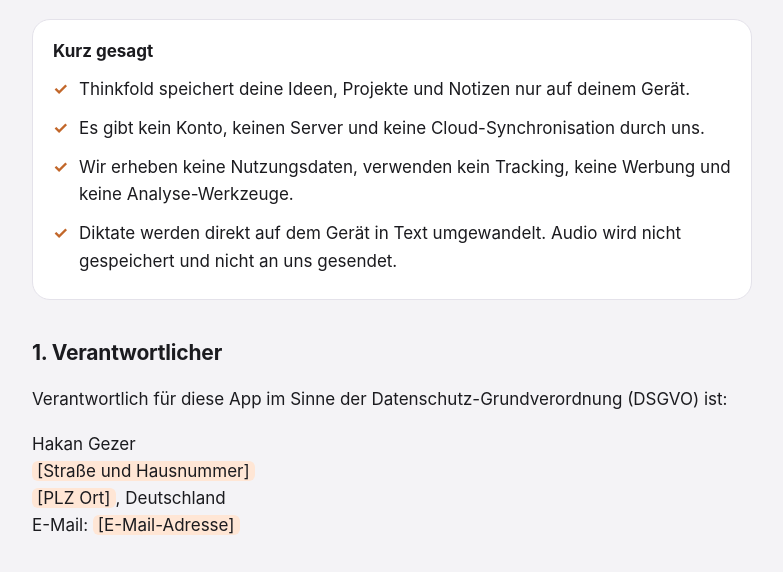
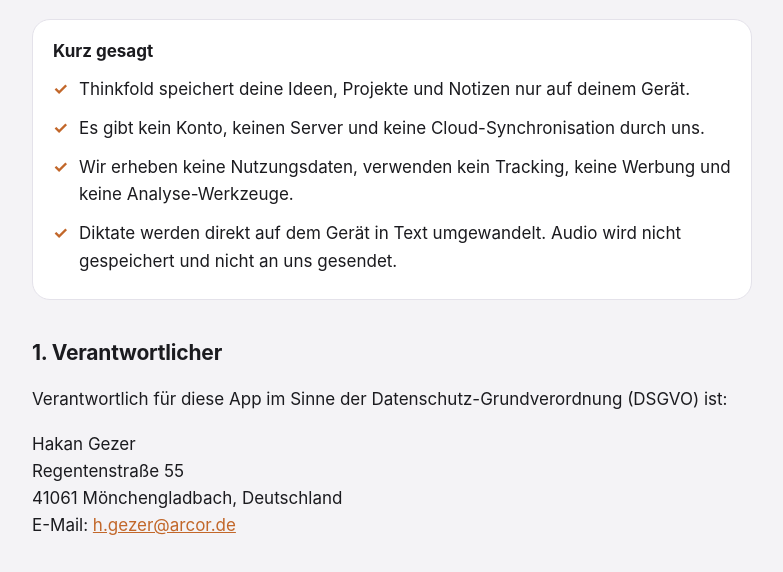
Before and after one commit to hakan-art/thinkfold-site, a plain HTML site: page datenschutz/index.html in a window 1280 px wide. Shown: the part 212-784 px from the top of the page, without its empty margins (248-1031 px from the left). Drawn offline with Linux system fonts and the light colour scheme.

Commit message:
Datenschutz: Anschrift und Kontakt-E-Mail eingetragen
Co-Authored-By: Claude Opus 5.5 <noreply@anthropic.com>

```diff
--- a/datenschutz/index.html
+++ b/datenschutz/index.html
@@ -65,9 +65,9 @@
     <h2>1. Verantwortlicher</h2>
     <p>Verantwortlich für diese App im Sinne der Datenschutz-Grundverordnung (DSGVO) ist:</p>
     <p>Hakan Gezer<br>
-       <span class="placeholder">[Straße und Hausnummer]</span><br>
-       <span class="placeholder">[PLZ Ort]</span>, Deutschland<br>
-       E-Mail: <span class="placeholder">[E-Mail-Adresse]</span></p>
+       Regentenstraße 55<br>
+       41061 Mönchengladbach, Deutschland<br>
+       E-Mail: <a href="mailto:h.gezer@arcor.de">h.gezer@arcor.de</a></p>
 
     <h2>2. Welche Daten die App verarbeitet</h2>
     <h3>Deine Inhalte</h3>
@@ -100,7 +100,7 @@
     <p>Wenn sich die App so ändert, dass andere Daten verarbeitet werden, passen wir diese Erklärung an und ändern das Datum oben.</p>
 
     <h2>9. Kontakt</h2>
-    <p>Fragen zum Datenschutz: <span class="placeholder">[E-Mail-Adresse]</span></p>
+    <p>Fragen zum Datenschutz: <a href="mailto:h.gezer@arcor.de">h.gezer@arcor.de</a></p>
   </section>
 
   <hr>
@@ -123,9 +123,9 @@
     <h2>1. Controller</h2>
     <p>The controller for this app under the General Data Protection Regulation (GDPR) is:</p>
     <p>Hakan Gezer<br>
-       <span class="placeholder">[Street and number]</span><br>
-       <span class="placeholder">[Postcode City]</span>, Germany<br>
-       Email: <span class="placeholder">[Email address]</span></p>
+       Regentenstraße 55<br>
+       41061 Mönchengladbach, Germany<br>
+       Email: <a href="mailto:h.gezer@arcor.de">h.gezer@arcor.de</a></p>
 
     <h2>2. Data the app processes</h2>
     <h3>Your content</h3>
@@ -158,7 +158,7 @@
     <p>If the app changes in a way that processes different data, we will update this policy and the date above.</p>
 
     <h2>9. Contact</h2>
-    <p>Privacy questions: <span class="placeholder">[Email address]</span></p>
+    <p>Privacy questions: <a href="mailto:h.gezer@arcor.de">h.gezer@arcor.de</a></p>
   </section>
 </main>
 </body>
```
